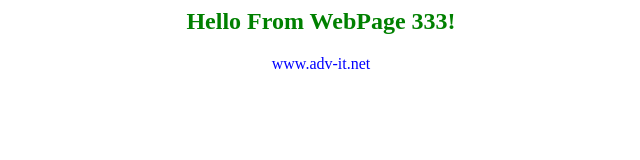
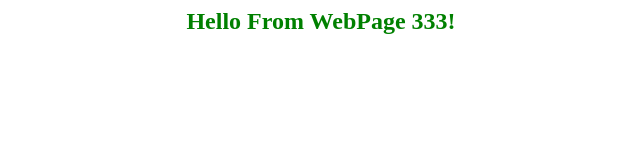
Before and after one commit to Kodispavel/app-for-jenkins, a plain HTML site: page index.html in a window 1280 px wide. Shown: the whole page, without its empty margins (319-959 px from the left). Drawn offline with Linux system fonts and the light colour scheme.

Commit message:
update #2

```diff
--- a/index.html
+++ b/index.html
@@ -3,7 +3,7 @@
 <center>
 <h2><font color=green>Hello From WebPage 333!</font></h2>
 
-<font color=blue>www.adv-it.net</font>
+<font color=white>www.adv-it.net</font>
 
 </center>
 </body>
```
